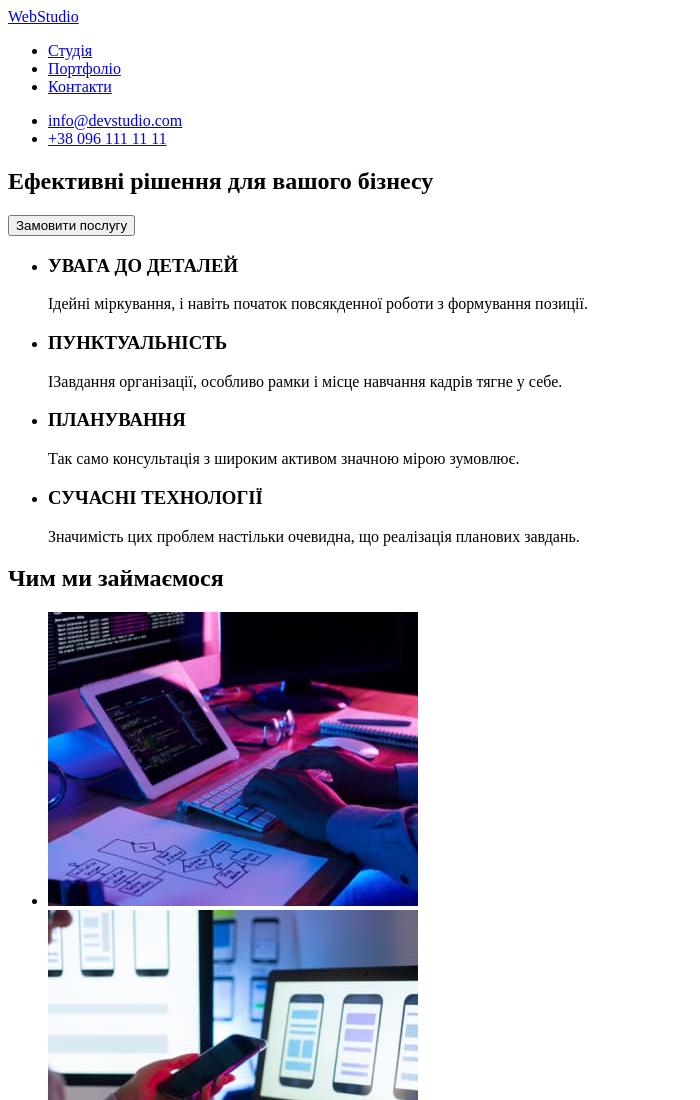
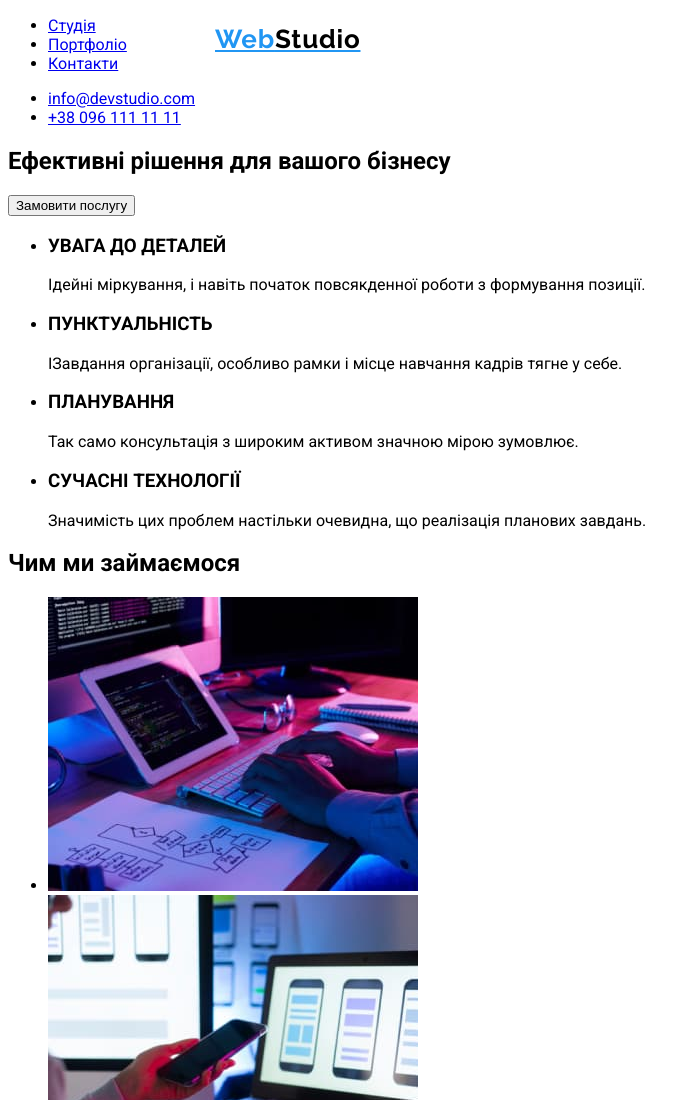
Before and after one commit to Alekcandrovich/goit-markup-hw-02, a plain HTML site: page index.html in a window 1280 px wide. Shown: the top 1100 px of the page, without its empty margins (0-700 px from the left). Drawn offline with Linux system fonts and the light colour scheme.

Commit message:
стиль и позиция логотипа

```diff
--- a/css/style.css
+++ b/css/style.css
@@ -0,0 +1,22 @@
+body{
+    font-family: 'Raleway', sans-serif;
+    font-family: 'Roboto', sans-serif;
+}
+.logo-color{
+    position: absolute;
+    width: 145px;
+    height: 31px;
+    left: 215px;
+    top: 24px;
+    font-family: 'Raleway';
+    font-style: normal;
+    font-weight: 700;
+    font-size: 26px;
+    line-height: 31px;
+    letter-spacing: 0.03em;
+    color: #2196F3;
+}
+.logo {
+    font-family: 'Raleway', sans-serif;
+    color: #000000
+}
--- a/index.html
+++ b/index.html
@@ -16,7 +16,7 @@
 <body>
   <!--general-->
   <header>
-    <a href="./index.html">WebStudio</a>
+    <a href="./index.html" class="logo-color">Web<span class="logo">Studio</span></a>
 
     <nav>
       <!--navigation-->
```
